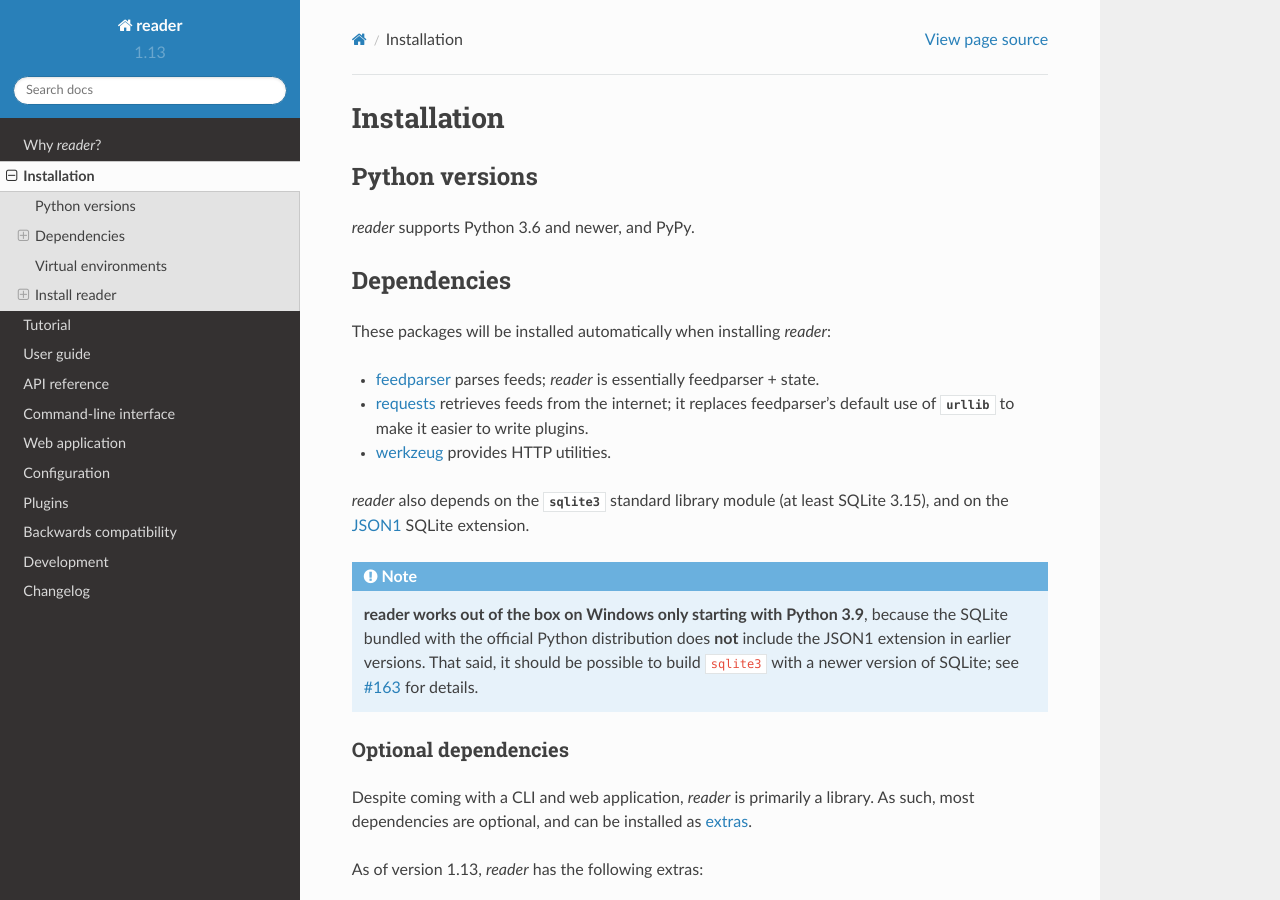
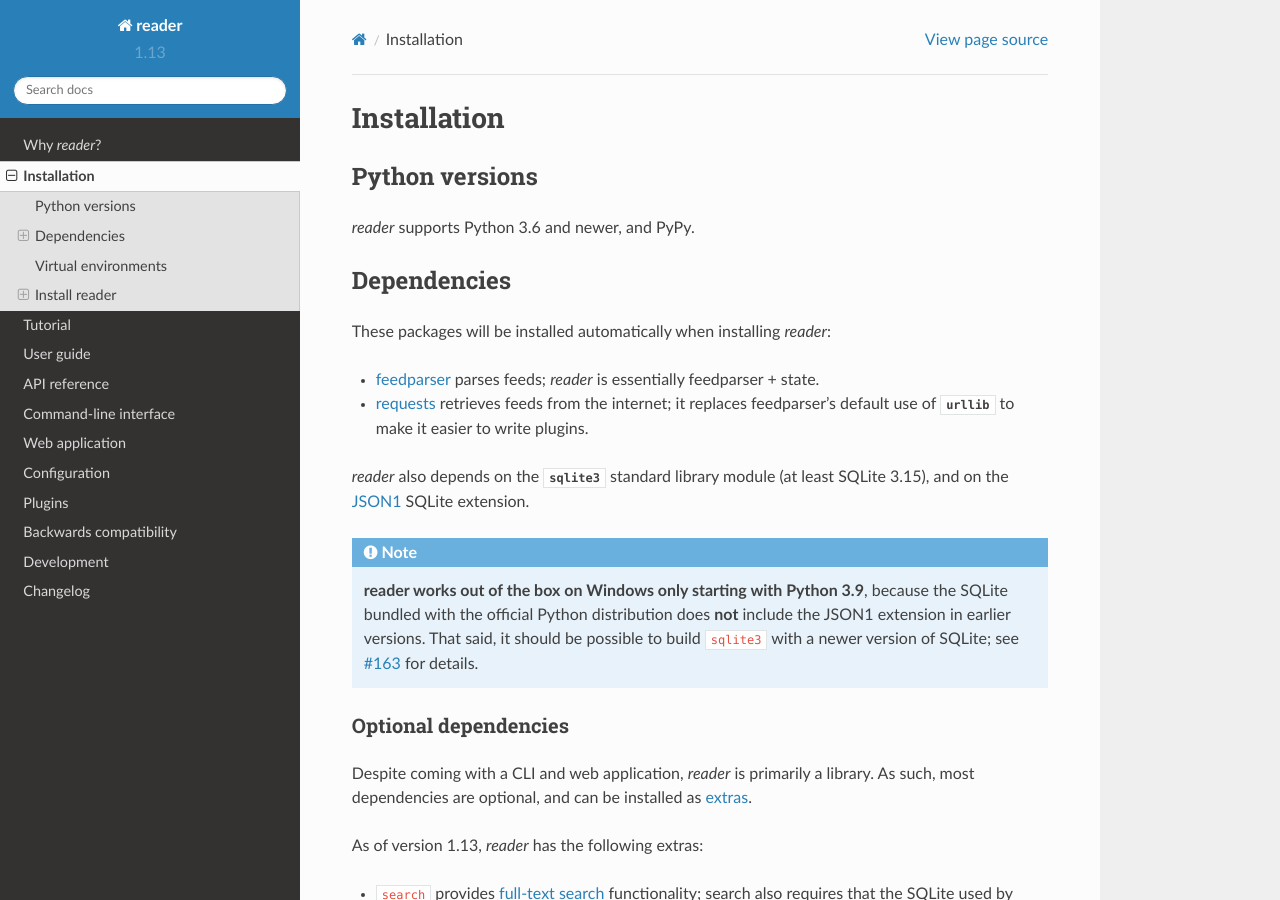
Before and after one commit to Alcides1123/reader, a Sphinx documentation site: the page built from docs/install.rst, in a window 1280 px wide and 900 px high. Built offline with Sphinx 7.4.7 and the Read the Docs theme 2.0.0, drawn with Linux system fonts in a browser that asks for light colours.

Commit message:
Revert "Make werkzeug a dependency, for #205."
This reverts commit 2acb131d54b738996246bd0b0bd0299476710903.

```diff
--- a/docs/install.rst
+++ b/docs/install.rst
@@ -17,7 +17,6 @@ These packages will be installed automatically when installing *reader*:
 * `requests`_ retrieves feeds from the internet;
   it replaces feedparser's default use of :mod:`urllib`
   to make it easier to write plugins.
-* `werkzeug`_ provides HTTP utilities.
 
 *reader* also depends on the :mod:`sqlite3` standard library module
 (at least SQLite 3.15), and on the `JSON1`_ SQLite extension.
@@ -57,7 +56,6 @@ As of version |version|, *reader* has the following extras:
 
 .. _feedparser: https://pythonhosted.org/feedparser/
 .. _requests: https://requests.readthedocs.io
-.. _werkzeug: https://werkzeug.palletsprojects.com
 .. _JSON1: https://www.sqlite.org/json1.html
 .. _FTS5: https://www.sqlite.org/fts5.html
 
--- a/setup.py
+++ b/setup.py
@@ -30,11 +30,6 @@ setup(
         # feedparser 6 already pulls in sgmllib3k
         'feedparser>=6',
         'requests>=2.18',
-        # http utils used by parser;
-        # any "recent" version should do (0.9 is from 2013);
-        # we may choose to vendor this later on,
-        # but we probably shouldn't, since it has no other dependencies
-        'werkzeug>=0.9',
     ],
     extras_require={
         'search': ['beautifulsoup4>=4.5'],
```
